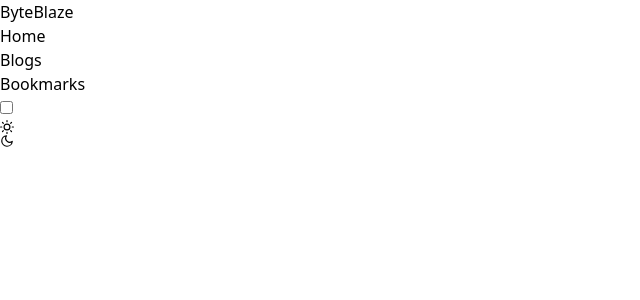
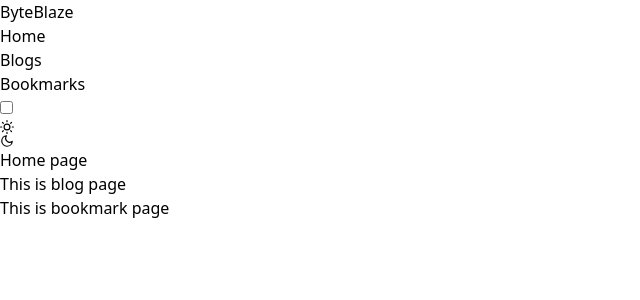
Before and after one commit to JuborajSujon/react-byteblaze, a React app: page / in a window 1280 px wide. Shown: the top 300 px of the page, without its empty margins (0-640 px from the left). Built offline with nearby package versions, Linux system fonts and the light colour scheme; the HTML template or start-up script is replaced by a standard one.

Commit message:
make some components for prepare to understand react router dom

```diff
--- a/src/App.jsx
+++ b/src/App.jsx
@@ -1,9 +1,13 @@
+import Blogs from "./pages/Blogs";
+import Bookmarks from "./pages/Bookmarks";
 import Home from "./pages/Home";
 
 function App() {
   return (
     <>
       <Home />
+      <Blogs />
+      <Bookmarks />
     </>
   );
 }
--- a/src/components/Nav.jsx
+++ b/src/components/Nav.jsx
@@ -15,8 +15,8 @@ const Nav = () => {
   useEffect(() => {
     localStorage.setItem("theme", theme);
     const toggleTheme = localStorage.getItem("theme");
-    let html = document.getElementsByTagName("html");
-    html[0].setAttribute("data-theme", toggleTheme);
+    let html = document.querySelector("html");
+    html.setAttribute("data-theme", toggleTheme);
   }, [theme]);
 
   return (
--- /dev/null
+++ b/src/pages/Blogs.jsx
@@ -0,0 +1,9 @@
+const Blogs = () => {
+  return (
+    <div>
+      <h1>This is blog page</h1>
+    </div>
+  );
+};
+
+export default Blogs;
--- /dev/null
+++ b/src/pages/Bookmarks.jsx
@@ -0,0 +1,9 @@
+const Bookmarks = () => {
+  return (
+    <div>
+      <h1>This is bookmark page</h1>
+    </div>
+  );
+};
+
+export default Bookmarks;
--- a/src/pages/Home.jsx
+++ b/src/pages/Home.jsx
@@ -4,7 +4,11 @@ const Home = () => {
   return (
     <div>
       {/*Navbar*/}
-      <Nav />
+      <div className="h-16">
+        <Nav />
+      </div>
+
+      <h1>Home page</h1>
     </div>
   );
 };
```
